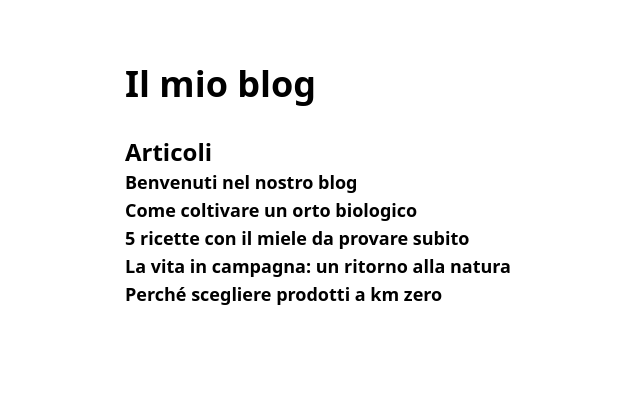
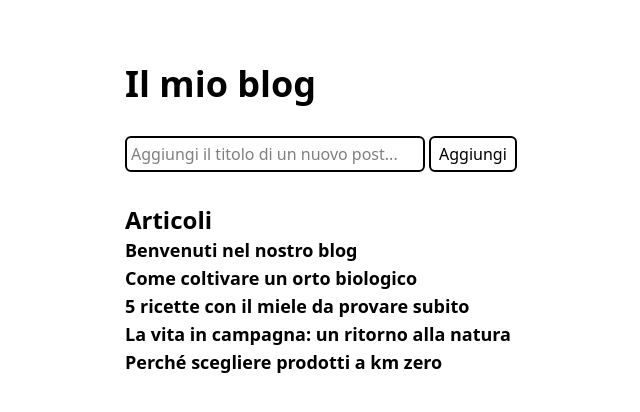
Before and after one commit to SimoL-003/react-form, a React (Vite) app: page / in a window 1280 px wide. Shown: the top 412 px of the page, without its empty margins (3-643 px from the left). Built offline with nearby package versions, Linux system fonts and the light colour scheme.

Commit message:
feat: create form for adding new post titles

```diff
--- a/src/App.jsx
+++ b/src/App.jsx
@@ -2,16 +2,51 @@ import { useState } from "react";
 import blogPosts from "./data/blogPosts"; /* id, titolo, contenuto */
 
 function App() {
+  const [posts, setPosts] = useState(blogPosts);
+  const [newPostTitle, setNewPostTitle] = useState("");
+
+  function addNewPost(e) {
+    e.preventDefault();
+    const newPost = {
+      id: posts.length + 1,
+      titolo: newPostTitle,
+      contenuto: "",
+    };
+    setPosts([...posts, newPost]);
+    setNewPostTitle("");
+  }
+
   return (
     <>
       <main className="min-h-full">
         <div className="container">
           <h1 className="mt-16">Il mio blog</h1>
 
+          <div className="form-container my-8">
+            <form
+              action=""
+              onSubmit={addNewPost}
+              autoComplete="off"
+              className="flex gap-1"
+            >
+              <input
+                value={newPostTitle}
+                onChange={(event) => setNewPostTitle(event.target.value)}
+                id="new-title"
+                type="text"
+                placeholder="Aggiungi il titolo di un nuovo post..."
+                className="block min-w-[300px] w-fit border-2 py-1 px-1 rounded-md"
+              />
+              <button type="submit" className="button block">
+                Aggiungi
+              </button>
+            </form>
+          </div>
+
           <div className="posts my-8">
             <h2>Articoli</h2>
             <ul>
-              {blogPosts.map((curPost) => (
+              {posts.map((curPost) => (
                 <li key={curPost.id}>
                   <h4>{curPost.titolo}</h4>
                 </li>
```
